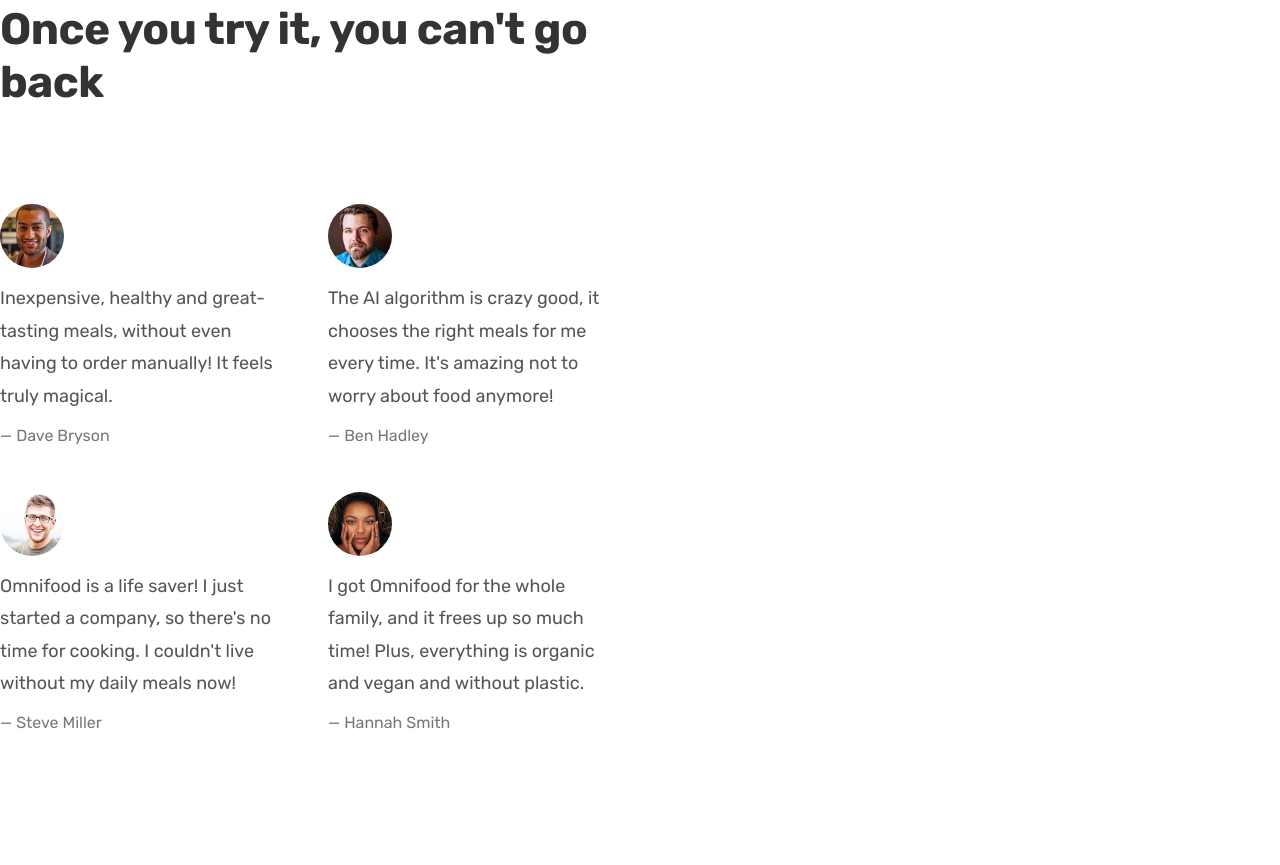
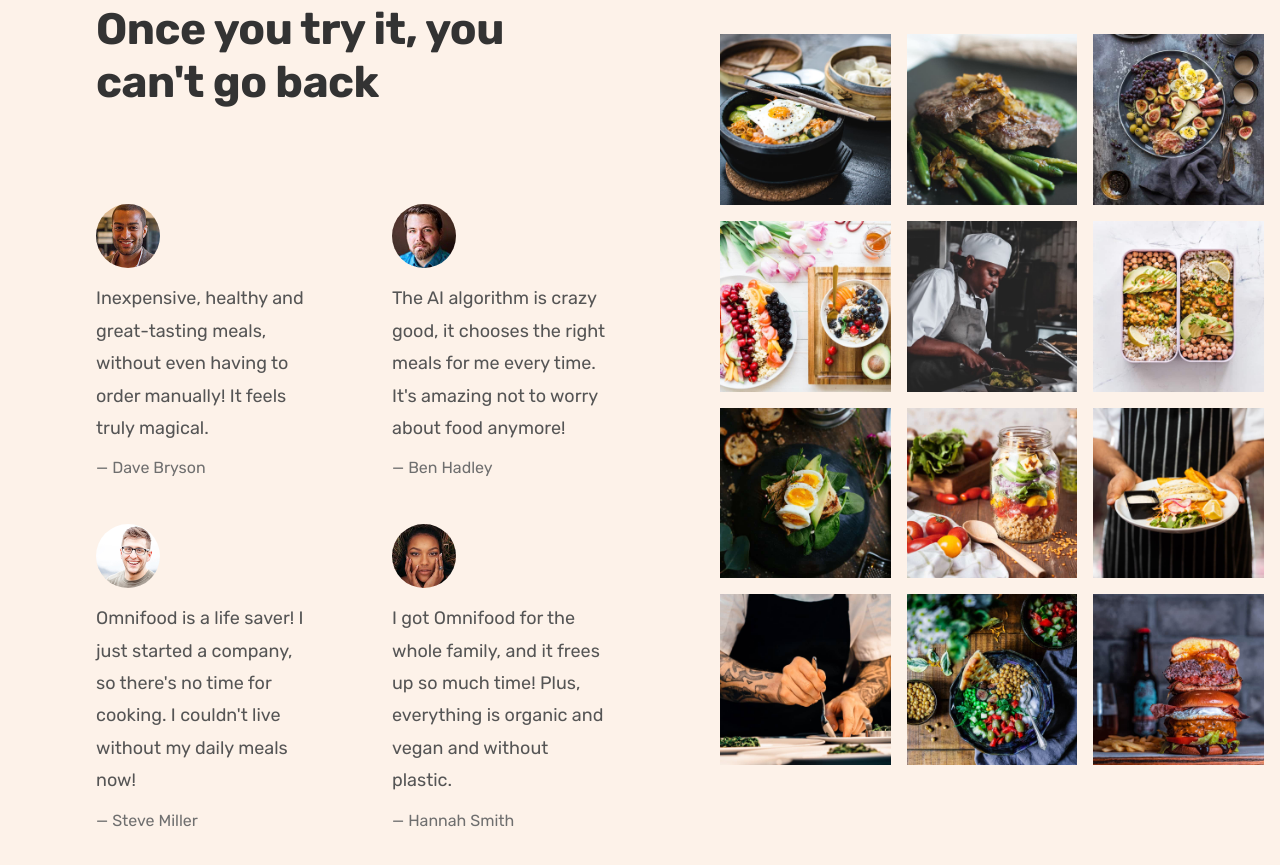
Before and after one commit to TeghveerK/Omnifood-Project, a plain HTML site: page index.html in a window 1280 px wide. Shown: the part 3683-4548 px from the top of the page. Before the commit the page ends 4510 px from the top, so only its background shows below. Drawn offline with nearby package versions, Linux system fonts and the light colour scheme.

Commit message:
Testimonials Final Part

```diff
--- a/css/general.css
+++ b/css/general.css
@@ -30,6 +30,7 @@
 - Greys
 #555
 #333
+#6F6F6F
 
 --- 05 SHADOWS
 
--- a/css/style.css
+++ b/css/style.css
@@ -319,13 +319,21 @@
 /*******************************/
 
 .section-testimonials {
-  padding: 9.6rem 0;
+  background-color: #fdf2e9;
+  display: grid;
+  grid-template-columns: 55fr 45fr;
+  align-items: center;
+}
+
+.testimonials-container {
+  padding: 9.6rem;
 }
 
 .testimonials {
   display: grid;
   grid-template-columns: 1fr 1fr;
-  gap: 4.8rem;
+  row-gap: 4.8rem;
+  column-gap: 8rem;
 }
 
 .testimonial-img {
@@ -342,5 +350,26 @@
 
 .testimonial-name {
   font-size: 1.6rem;
-  color: #777;
+  color: #6f6f6f;
 }
+
+.gallery {
+  display: grid;
+  grid-template-columns: repeat(3, 1fr);
+  gap: 1.6rem;
+  padding: 1.6rem;
+}
+
+.gallery-item {
+  overflow: hidden;
+}
+
+.gallery-item img {
+  display: block;
+  width: 100%;
+  transition: all 0.4s;
+}
+
+.gallery-item img:hover {
+  transform: scale(1.1);
+}
--- a/index.html
+++ b/index.html
@@ -190,8 +190,8 @@
                   ><span> Nutriscore&reg; <strong>74</strong></span>
                 </li>
                 <li class="meal-attribute">
-                  <ion-icon class="meal-icon" name="star-outline"></ion-icon
-                  ><span><strong>4.9</strong> rating (537)</span>
+                  <ion-icon class="meal-icon" name="star-outline"></ion-icon>
+                  <span><strong>4.9</strong> rating (537)</span>
                 </li>
               </ul>
             </div>
@@ -231,55 +231,55 @@
             <h3 class="heading-tertiary">Works with any diet:</h3>
             <ul class="list">
               <li class="list-item">
-                <ion-icon class="list-icon" name="checkmark-outline"></ion-icon
-                ><span>Vegetarian</span>
+                <ion-icon class="list-icon" name="checkmark-outline"></ion-icon>
+                <span>Vegetarian</span>
               </li>
               <li class="list-item">
-                <ion-icon class="list-icon" name="checkmark-outline"></ion-icon
-                ><span>Vegan</span>
+                <ion-icon class="list-icon" name="checkmark-outline"></ion-icon>
+                <span>Vegan</span>
               </li>
               <li class="list-item">
-                <ion-icon class="list-icon" name="checkmark-outline"></ion-icon
-                ><span>Pescatarian</span>
+                <ion-icon class="list-icon" name="checkmark-outline"></ion-icon>
+                <span>Pescatarian</span>
               </li>
               <li class="list-item">
-                <ion-icon class="list-icon" name="checkmark-outline"></ion-icon
-                ><span>Gluten-free</span>
+                <ion-icon class="list-icon" name="checkmark-outline"></ion-icon>
+                <span>Gluten-free</span>
               </li>
               <li class="list-item">
-                <ion-icon class="list-icon" name="checkmark-outline"></ion-icon
-                ><span>Lactose-free</span>
+                <ion-icon class="list-icon" name="checkmark-outline"></ion-icon>
+                <span>Lactose-free</span>
               </li>
               <li class="list-item">
-                <ion-icon class="list-icon" name="checkmark-outline"></ion-icon
-                ><span>Keto</span>
+                <ion-icon class="list-icon" name="checkmark-outline"></ion-icon>
+                <span>Keto</span>
               </li>
               <li class="list-item">
-                <ion-icon class="list-icon" name="checkmark-outline"></ion-icon
-                ><span>Paleo</span>
+                <ion-icon class="list-icon" name="checkmark-outline"></ion-icon>
+                <span>Paleo</span>
               </li>
               <li class="list-item">
-                <ion-icon class="list-icon" name="checkmark-outline"></ion-icon
-                ><span>Low FODMAP</span>
+                <ion-icon class="list-icon" name="checkmark-outline"></ion-icon>
+                <span>Low FODMAP</span>
               </li>
               <li class="list-item">
-                <ion-icon class="list-icon" name="checkmark-outline"></ion-icon
-                ><span>Kid-friendly</span>
+                <ion-icon class="list-icon" name="checkmark-outline"></ion-icon>
+                <span>Kid-friendly</span>
               </li>
             </ul>
           </div>
         </div>
         <div class="container all-recipes">
-          <a href="#" class="link"> See all recipes &rarr;</a>
+          <a href="#" class="link">See all recipes &rarr;</a>
         </div>
       </section>
-      <section class="section-testimonials grid grid--2-cols">
+      <section class="section-testimonials">
         <div class="testimonials-container">
           <span class="subheading">Testimonials</span>
           <h2 class="heading-secondary">Once you try it, you can't go back</h2>
 
           <div class="testimonials">
-            <figure class="testimoinal">
+            <figure class="testimonial">
               <img
                 class="testimonial-img"
                 alt="Photo of customer Dave Bryson"
@@ -291,7 +291,7 @@
               </blockquote>
               <p class="testimonial-name">&mdash; Dave Bryson</p>
             </figure>
-            <figure class="testimoinal">
+            <figure class="testimonial">
               <img
                 class="testimonial-img"
                 alt="Photo of customer Ben Hadley"
@@ -303,7 +303,7 @@
               </blockquote>
               <p class="testimonial-name">&mdash; Ben Hadley</p>
             </figure>
-            <figure class="testimoinal">
+            <figure class="testimonial">
               <img
                 class="testimonial-img"
                 alt="Photo of customer Steve Miller"
@@ -315,7 +315,7 @@
               </blockquote>
               <p class="testimonial-name">&mdash; Steve Miller</p>
             </figure>
-            <figure class="testimoinal">
+            <figure class="testimonial">
               <img
                 class="testimonial-img"
                 alt="Photo of customer Hannah Smith"
@@ -329,7 +329,80 @@
             </figure>
           </div>
         </div>
-        <div class="gallery">Gallery</div>
+        <div class="gallery">
+          <figure class="gallery-item">
+            <img
+              src="img/gallery/gallery-1.jpg"
+              alt="Photo of beautifully arranged food"
+            />
+          </figure>
+          <figure class="gallery-item">
+            <img
+              src="img/gallery/gallery-2.jpg"
+              alt="Photo of beautifully arranged food"
+            />
+          </figure>
+          <figure class="gallery-item">
+            <img
+              src="img/gallery/gallery-3.jpg"
+              alt="Photo of beautifully arranged food"
+            />
+          </figure>
+          <figure class="gallery-item">
+            <img
+              src="img/gallery/gallery-4.jpg"
+              alt="Photo of beautifully arranged food"
+            />
+          </figure>
+          <figure class="gallery-item">
+            <img
+              src="img/gallery/gallery-5.jpg"
+              alt="Photo of beautifully arranged food"
+            />
+          </figure>
+          <figure class="gallery-item">
+            <img
+              src="img/gallery/gallery-6.jpg"
+              alt="Photo of beautifully arranged food"
+            />
+          </figure>
+          <figure class="gallery-item">
+            <img
+              src="img/gallery/gallery-7.jpg"
+              alt="Photo of beautifully arranged food"
+            />
+          </figure>
+          <figure class="gallery-item">
+            <img
+              src="img/gallery/gallery-8.jpg"
+              alt="Photo of beautifully arranged food"
+            />
+          </figure>
+          <figure class="gallery-item">
+            <img
+              src="img/gallery/gallery-9.jpg"
+              alt="Photo of beautifully arranged food"
+            />
+          </figure>
+          <figure class="gallery-item">
+            <img
+              src="img/gallery/gallery-10.jpg"
+              alt="Photo of beautifully arranged food"
+            />
+          </figure>
+          <figure class="gallery-item">
+            <img
+              src="img/gallery/gallery-11.jpg"
+              alt="Photo of beautifully arranged food"
+            />
+          </figure>
+          <figure class="gallery-item">
+            <img
+              src="img/gallery/gallery-12.jpg"
+              alt="Photo of beautifully arranged food"
+            />
+          </figure>
+        </div>
       </section>
     </main>
 
```
